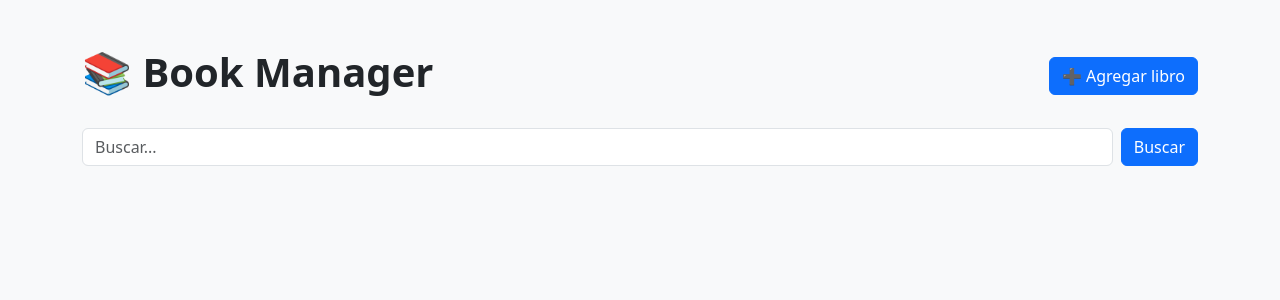
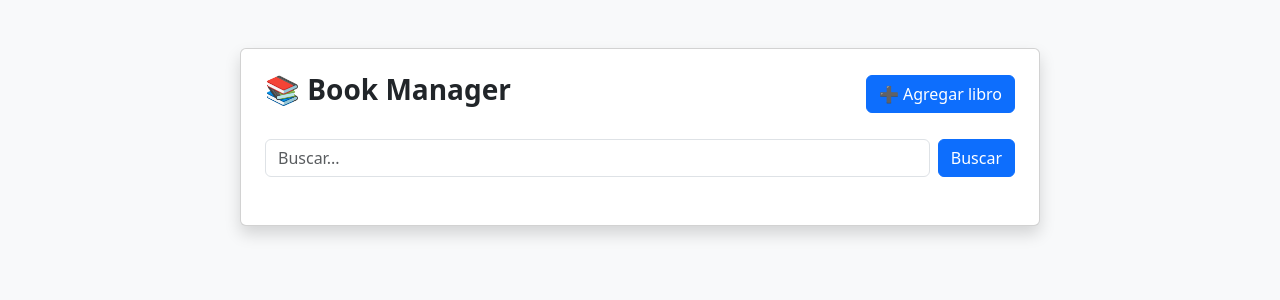
Before and after one commit to CBAST-and/Book-Manager, a Flask app: page /books in a window 1280 px wide. Shown: the top 300 px of the page. Run offline with Flask 3, Linux system fonts and the light colour scheme.

Commit message:
Refactor: formularios y login convertidos a card central

```diff
--- a/templates/index.html
+++ b/templates/index.html
@@ -4,75 +4,59 @@
     <meta charset="UTF-8">
     <meta name="viewport" content="width=device-width, initial-scale=1.0">
     <title>Book Manager</title>
-
     <link href="https://cdn.jsdelivr.net/npm/bootstrap@5.3.2/dist/css/bootstrap.min.css" rel="stylesheet">
 </head>
 <body class="bg-light">
 
-<div class="container mt-5">
+<div class="d-flex justify-content-center align-items-start mt-5">
 
+    <!-- Contenedor principal de libros -->
+    <div class="card p-4 shadow" style="width: 800px;">
         <div class="d-flex justify-content-between align-items-center mb-4">
-        <h1 class="fw-bold">📚 Book Manager</h1>
+            <h3 class="fw-bold">📚 Book Manager</h3>
             <a class="btn btn-primary" href="/books/add">➕ Agregar libro</a>
         </div>
 
         <!-- Barra de búsqueda -->
         <form method="GET" action="/books" class="mb-4 d-flex">
-        <input type="text"
-               name="search"
-               class="form-control me-2"
-               placeholder="Buscar..."
-               value="{{ search }}">
+            <input type="text" name="search" class="form-control me-2" placeholder="Buscar..." value="{{ search }}">
             <button class="btn btn-primary">Buscar</button>
         </form>
 
-    <!-- Lista de libros -->
-    <div class="row">
+        <!-- Lista de libros dentro del mismo div -->
+        <div id="books-container">
             {% for book in books %}
-        <div class="col-md-4 mb-4">
-            <div class="card h-100 shadow-sm">
-
+            <div class="card mb-3 p-3 shadow book-item" data-title="{{ book.Title }}">
+                <div class="d-flex">
                     {% if book.CoverUrl %}
-                <img src="{{ book.CoverUrl }}" class="card-img-top" style="height: 280px; object-fit: cover;">
-                {% else %}
-                <div class="bg-secondary text-white d-flex align-items-center justify-content-center"
-                     style="height: 280px; font-size: 1.3rem;">
-                    {{ book.Title }}
-                </div>
+                    <img src="{{ book.CoverUrl }}" alt="Portada" style="width: 120px; height: 160px; object-fit: cover;" class="me-3">
                     {% endif %}
-
-                <div class="card-body">
-                    <h5 class="card-title fw-bold">{{ book.Title }}</h5>
-                    <p class="text-muted">{{ book.Author }}</p>
-
+                    <div>
+                        <h5 class="fw-bold">{{ book.Title }}</h5>
+                        <p class="text-muted mb-1">{{ book.Author }}</p>
                         {% if book.Description %}
                         <p>{{ book.Description }}</p>
                         {% endif %}
-
                         {% if book.PdfUrl %}
-                    <a href="{{ book.PdfUrl }}" target="_blank" class="btn btn-sm btn-outline-primary">
-                        🔗 Ver Enlace
-                    </a>
+                        <a href="{{ book.PdfUrl }}" target="_blank" class="btn btn-sm btn-outline-primary">🔗 Ver Enlace</a>
                         {% endif %}
                     </div>
+                </div>
 
-                <div class="card-footer d-flex justify-content-between">
-                    <a href="/books/edit/{{ book.Id }}" class="btn btn-warning btn-sm">✏️ Editar</a>
-
-                    <form action="/books/delete/{{ book.Id }}" method="POST">
-                        <button class="btn btn-danger btn-sm"
-                                onclick="return confirm('¿Seguro que deseas eliminar este libro?')">
+                <div class="mt-3 d-flex justify-content-end">
+                    <button class="btn btn-warning btn-sm me-2 edit-btn" onclick="window.location.href='/books/edit/{{ book.Id }}'">
+                        ✏️ Editar
+                    </button>
+                    <button class="btn btn-danger btn-sm delete-btn" onclick="if(confirm('¿Seguro que deseas eliminar este libro?')) window.location.href='/books/delete/{{ book.Id }}'">
                         🗑️ Eliminar
                     </button>
-                    </form>
-                </div>
-
                 </div>
             </div>
             {% endfor %}
         </div>
 
     </div>
+</div>
 
 </body>
 </html>
```
Also changed, not shown: templates/add_book.html (+7 -5 lines), templates/edit_book.html (+7 -5 lines). Lines whose indentation alone changed are shown as unchanged.
